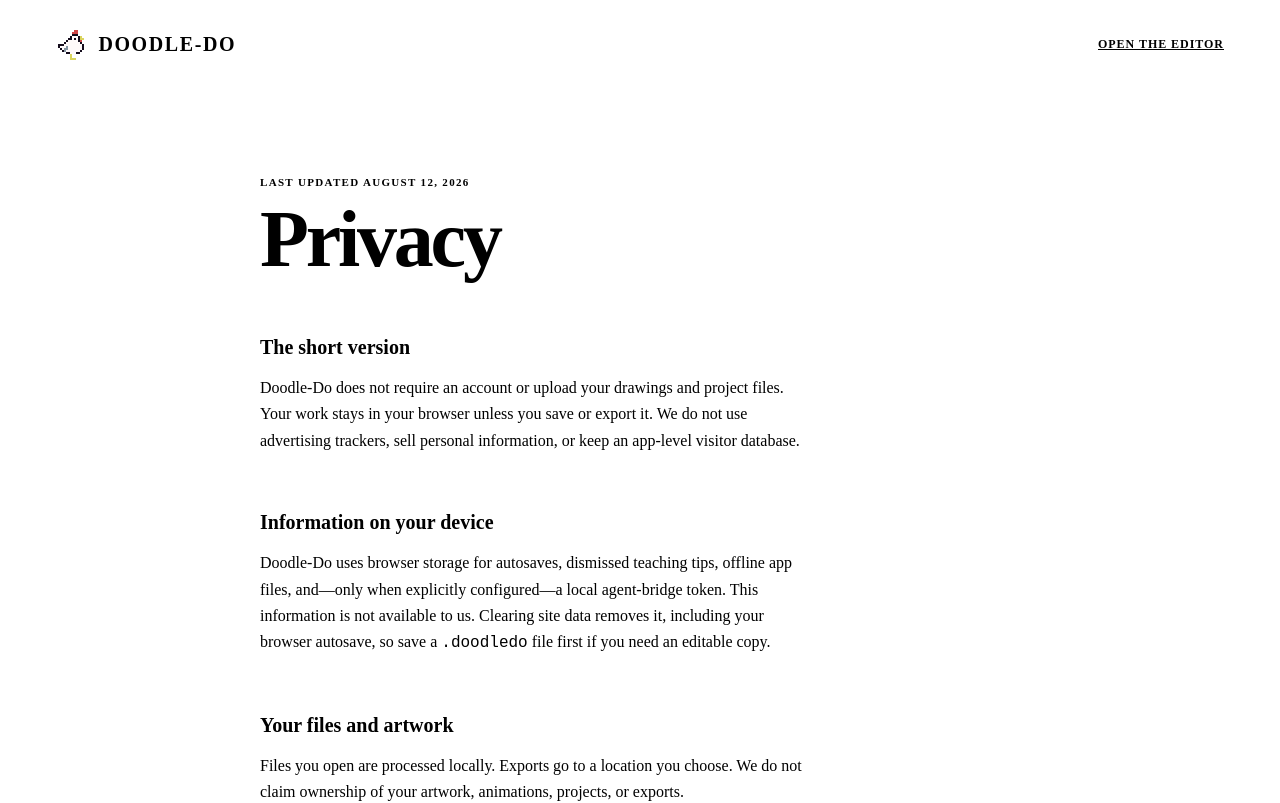
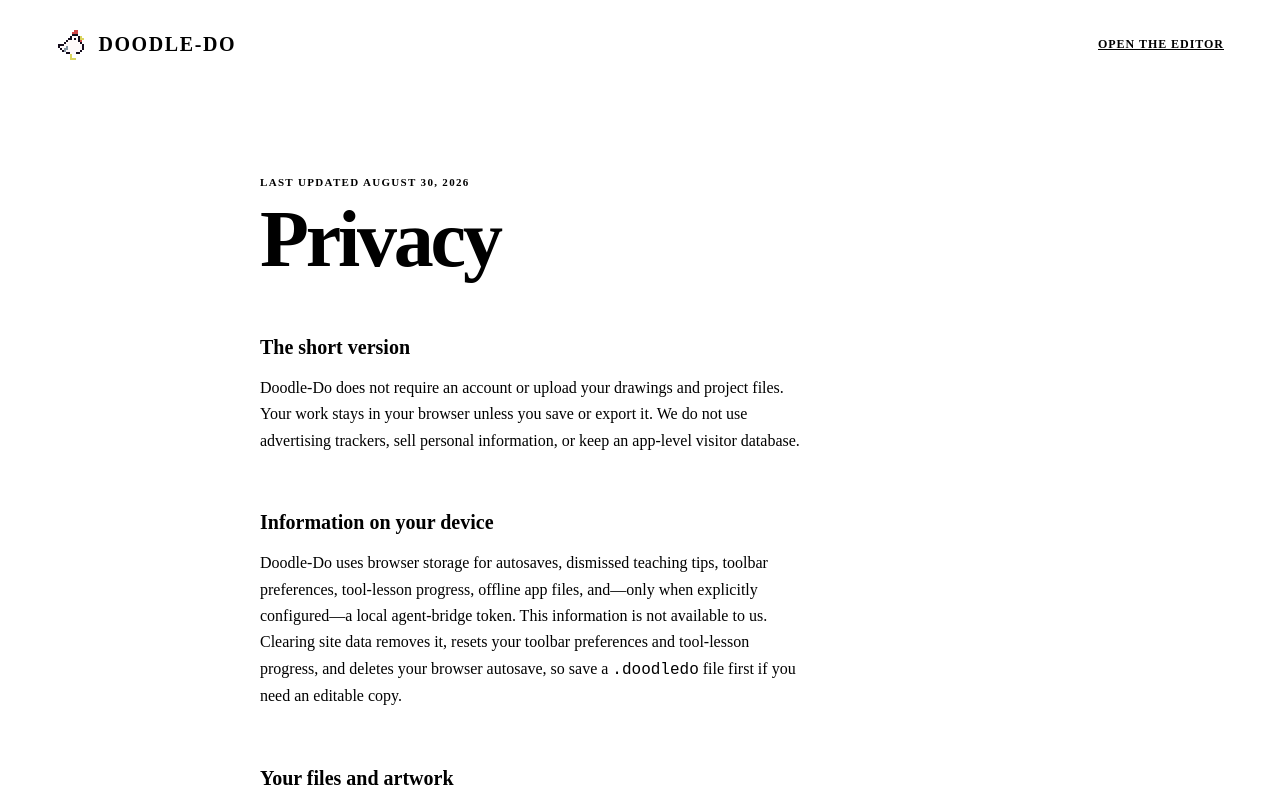
Before and after one commit to jzeng151/doodle-do, a SvelteKit app: page /privacy in a window 1280 px wide. Shown: the top 803 px of the page. Built offline with nearby package versions, Linux system fonts and the light colour scheme.

Commit message:
Disclose toolbar and lesson storage

```diff
--- a/src/routes/privacy/+page.svelte
+++ b/src/routes/privacy/+page.svelte
@@ -2,12 +2,12 @@
 	import LegalPage from '$lib/legal/LegalPage.svelte';
 </script>
 
-<LegalPage title="Privacy" updated="August 12, 2026">
+<LegalPage title="Privacy" updated="August 30, 2026">
 	<h2>The short version</h2>
 	<p>Doodle-Do does not require an account or upload your drawings and project files. Your work stays in your browser unless you save or export it. We do not use advertising trackers, sell personal information, or keep an app-level visitor database.</p>
 
 	<h2>Information on your device</h2>
-	<p>Doodle-Do uses browser storage for autosaves, dismissed teaching tips, offline app files, and—only when explicitly configured—a local agent-bridge token. This information is not available to us. Clearing site data removes it, including your browser autosave, so save a <code>.doodledo</code> file first if you need an editable copy.</p>
+	<p>Doodle-Do uses browser storage for autosaves, dismissed teaching tips, toolbar preferences, tool-lesson progress, offline app files, and—only when explicitly configured—a local agent-bridge token. This information is not available to us. Clearing site data removes it, resets your toolbar preferences and tool-lesson progress, and deletes your browser autosave, so save a <code>.doodledo</code> file first if you need an editable copy.</p>
 
 	<h2>Your files and artwork</h2>
 	<p>Files you open are processed locally. Exports go to a location you choose. We do not claim ownership of your artwork, animations, projects, or exports.</p>
```
Also changed, not shown: 1 other file (tests, documents, lock files or other folders).
